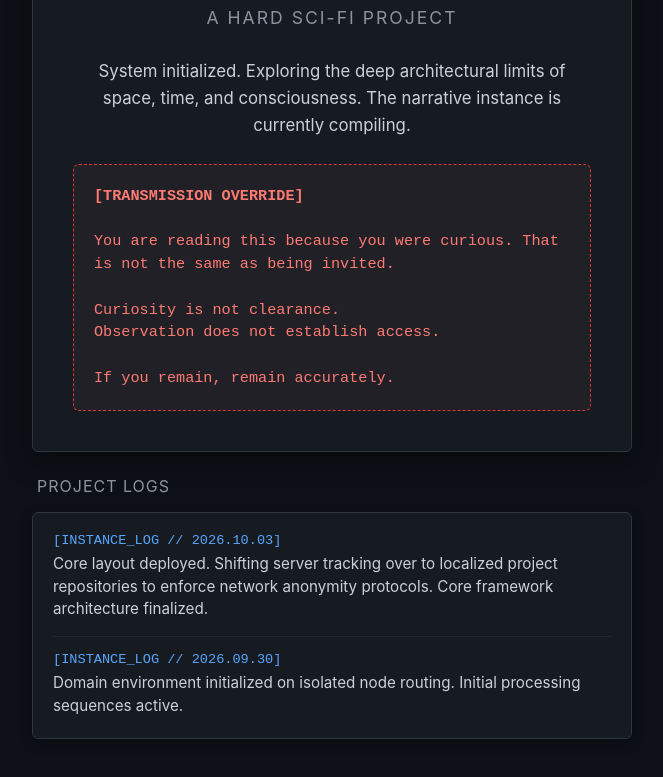
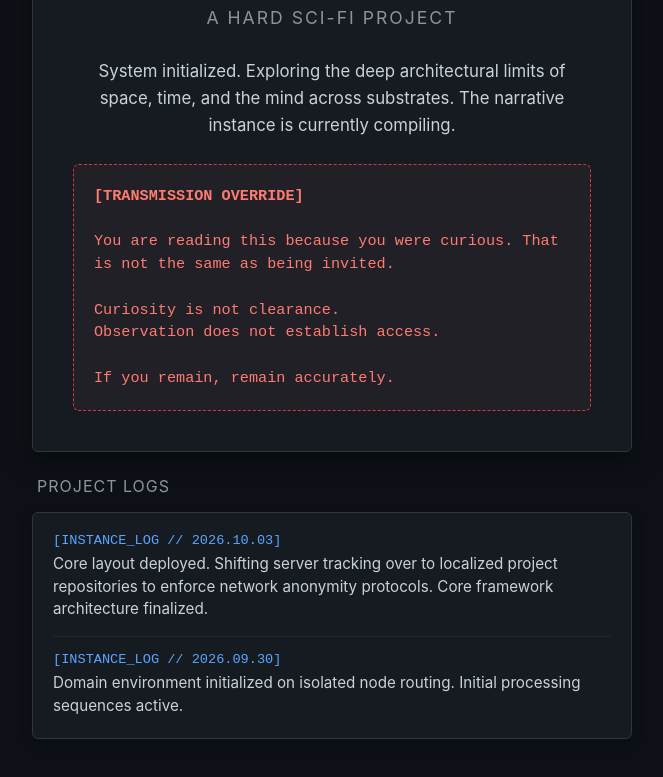
Before and after one commit to rettahuerta/currentinstance, a plain HTML site: page index.html in a window 1280 px wide. Shown: the part 133-910 px from the top of the page, without its empty margins (308-971 px from the left). Drawn offline with Linux system fonts and the light colour scheme.

Commit message:
Update narrative description in index.html

```diff
--- a/index.html
+++ b/index.html
@@ -108,7 +108,7 @@
     <div class="card">
         <h1>Current Instance</h1>
         <div class="subtitle">A Hard Sci-Fi Project</div>
-        <p>System initialized. Exploring the deep architectural limits of space, time, and consciousness. The narrative instance is currently compiling.</p>
+        <p>System initialized. Exploring the deep architectural limits of space, time, and the mind across substrates. The narrative instance is currently compiling.</p>
 
         <!-- New Transmission Block -->
         <div class="transmission-box">
```
